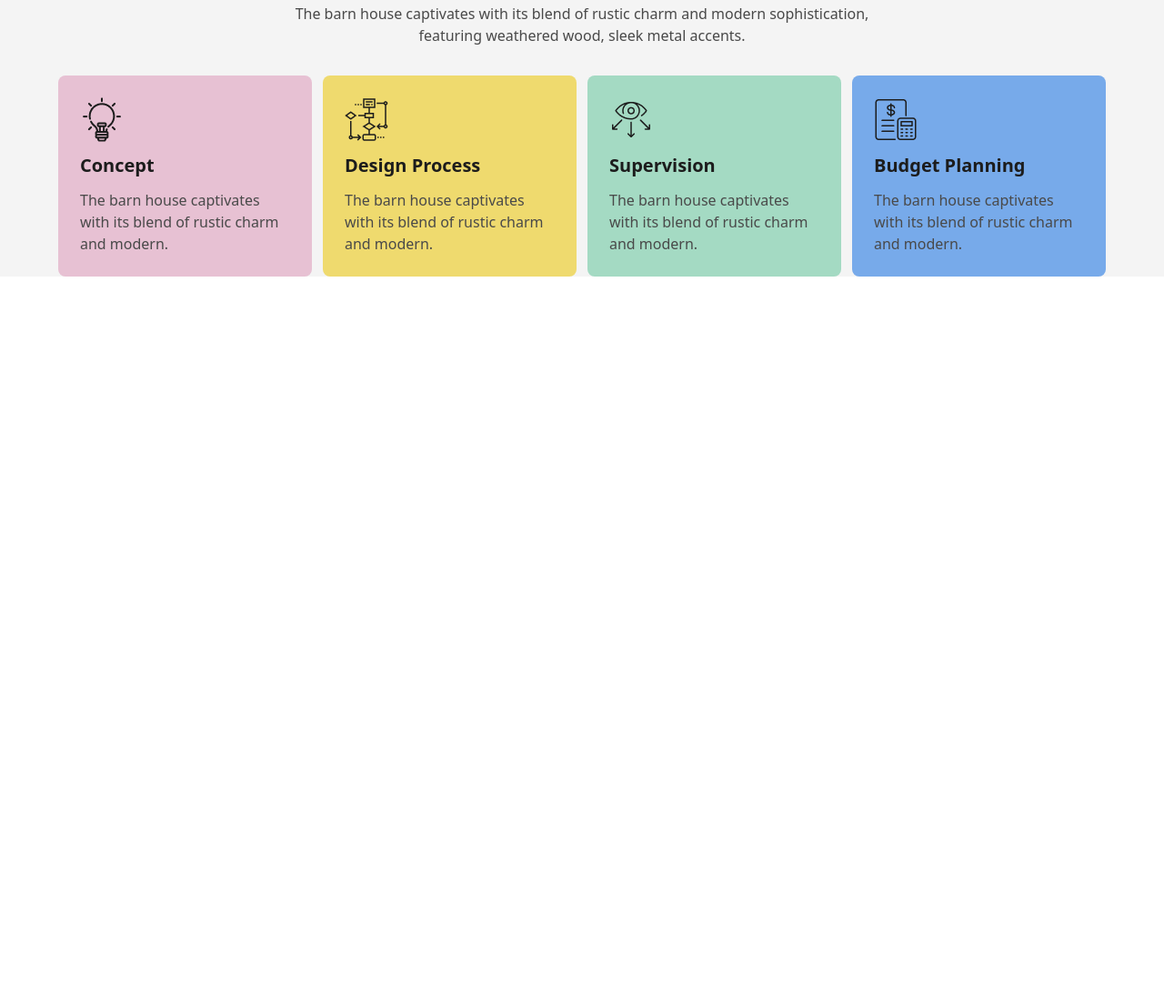
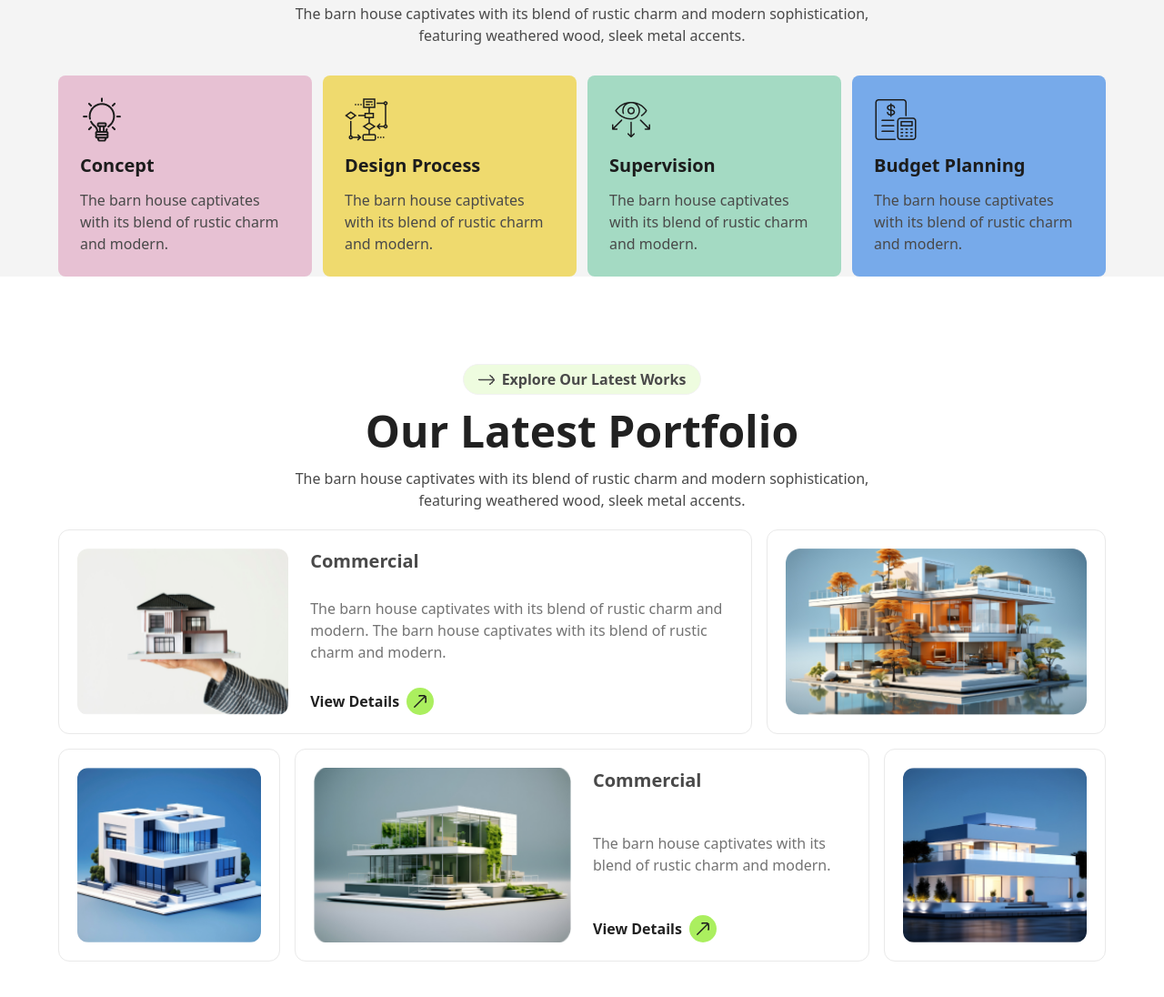
Before and after one commit to srshubho26/assignment-03, a plain HTML site: page index.html in a window 1280 px wide. Shown: the part 1611-2707 px from the top of the page at 91% size. Before the commit the page ends 1915 px from the top, so only its background shows below. Drawn offline with nearby package versions, Linux system fonts and the light colour scheme.

Commit message:
latest portfolio section completed

```diff
--- a/index.html
+++ b/index.html
@@ -161,6 +161,74 @@
                 </div>
             </div>
         </section>
+
+        <!-- Our Latest Portfolio -->
+        <section class="px-2 py-24 bg-[#f4f4f4] lg:bg-white">
+            <div class="max-w-6xl mx-auto pt-5 sm:pt-0">
+                <div class="text-center mb-5">
+                    <div class="badge  bg-[rgba(171,239,95,0.2)] gap-2 p-4 items-center">
+                        <img src="assets/arrow_right.png">
+                        <span class="text-[#494949] font-bold text-base">Explore Our Latest Works</span>
+                    </div>
+                    <h2 class="text-2xl sm:text-4xl xl:text-5xl text-[#212121] font-extrabold mt-4">Our Latest Portfolio</h2>
+                    <p class="text-sm md:text-base text-[#494949] max-w-screen-sm mx-auto font-medium my-4">The barn house captivates with its blend of rustic charm and modern sophistication, featuring weathered wood, sleek metal accents.</p>
+                </div>
+
+                <div class="grid gap-4 sm:grid-cols-2 lg:grid-cols-9 max-w-[450px] mx-auto sm:max-w-full md:max-w-screen-md lg:max-w-full">
+                    <div class="bg-white p-5 rounded-xl border border-[#E9E9E9] sm:flex gap-6 sm:col-span-2 lg:col-span-6">
+                        <div class="sm:basis-1/3">
+                            <img src="assets/img1.png" class="rounded-xl w-full h-full max-h-48 object-cover">
+                        </div>
+
+                        <div class="sm:basis-2/3 sm:flex flex-col justify-between">
+                            <h3 class="text-xl font-extrabold text-[#494949] mt-3 mb-3 sm:m-0">Commercial</h3>
+                            <p class="text-[#737373] text-base font-medium mb-3 sm:m-0">The barn house captivates with its blend of rustic charm and modern. The barn house captivates with its blend of rustic charm and modern.</p>
+
+                            <a href="#" class="flex items-center gap-2">
+                                <span class="text-base font-extrabold text-[#212121]">View Details</span>
+                                <div class="bg-[#ABEF5F] rounded-full p-2">
+                                    <img class="object-contain" src="assets/arrow_black.png">
+                                </div>
+                            </a>
+                        </div>
+                    </div>
+
+                    <div class="bg-white p-5 rounded-xl border border-[#E9E9E9] lg:col-span-3">
+                        <img src="assets/img2.png" class="rounded-xl w-full h-full max-h-48 object-cover">
+                    </div>
+
+                    <div class="bg-white p-5 rounded-xl border border-[#E9E9E9] lg:hidden">
+                        <img src="assets/img5.png" class="rounded-xl w-full h-full max-h-48 object-cover">
+                    </div>
+
+                    <div class="bg-white p-5 rounded-xl border border-[#E9E9E9] sm:flex gap-6 sm:col-span-2 lg:col-span-5 lg:order-2">
+                        <div class="sm:basis-1/3 lg:basis-1/2">
+                            <img src="assets/img4.png" class="rounded-xl w-full h-full max-h-48 object-cover">
+                        </div>
+
+                        <div class="sm:basis-2/3 lg:basis-1/2 sm:flex flex-col justify-between">
+                            <h3 class="text-xl font-extrabold text-[#494949] mt-3 mb-3 sm:m-0">Commercial</h3>
+                            <p class="text-[#737373] text-base font-medium mb-3 sm:m-0">The barn house captivates with its blend of rustic charm and modern.</p>
+
+                            <a href="#" class="flex items-center gap-2">
+                                <span class="text-base font-extrabold text-[#212121]">View Details</span>
+                                <div class="bg-[#ABEF5F] rounded-full p-2">
+                                    <img class="object-contain" src="assets/arrow_black.png">
+                                </div>
+                            </a>
+                        </div>
+                    </div>
+
+                    <div class="bg-white p-5 rounded-xl border border-[#E9E9E9] lg:col-span-2 lg:order-1">
+                        <img src="assets/img3.png" class="rounded-xl w-full h-full max-h-48 object-cover">
+                    </div>
+
+                    <div class="bg-white p-5 rounded-xl border border-[#E9E9E9] lg:col-span-2 lg:order-3">
+                        <img src="assets/img5.png" class="rounded-xl w-full h-full max-h-48 object-cover">
+                    </div>
+                </div>
+            </div>
+        </section>
     </main>
 </body>
 </html>
```
